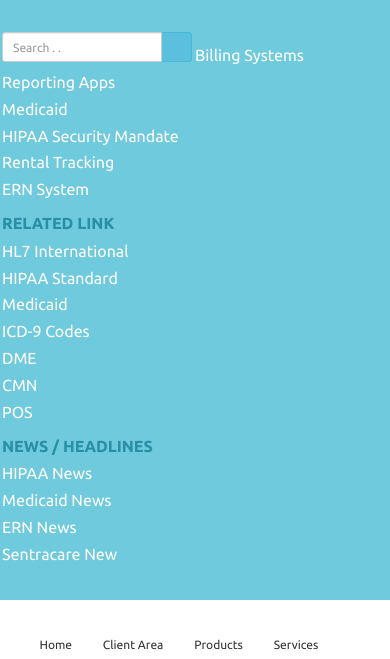
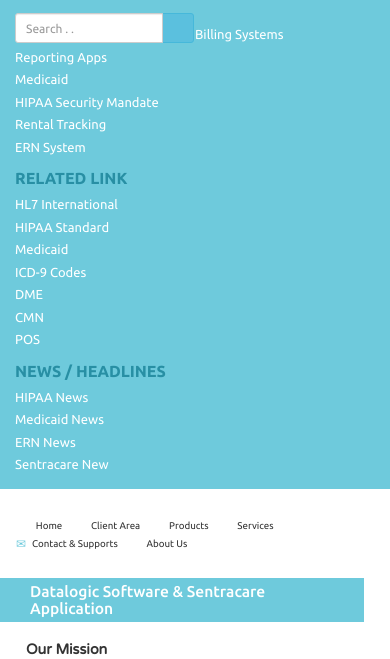
Before and after one commit to riyaden/dmerc, a PHP site: page / in a window 390 px wide; the page is wider, and only the part inside the window is pictured. Shown: the top 659 px of that part. Run offline with PHP 8.4, Linux system fonts and the light colour scheme; some web fonts are replaced.

Commit message:
Add files via upload

```diff
--- a/css/style.css
+++ b/css/style.css
@@ -4,7 +4,7 @@ ul, ol {margin: 0; padding:0;}
 p {margin: 0;}
 html, body{
   font-family: 'Ubuntu', sans-serif;
-  font-size: 100%;
+  font-size: 13px;
   background: #ffffff;
 }
 body a{
@@ -164,7 +164,7 @@ address span{
   display:inline-block;
 }
 .details_header ul li a{
-  padding:0 1em;
+  padding:0 3px;
   color:#333;
 }
 .details_header ul li a:hover{
@@ -313,7 +313,7 @@ h3.clr3{
 }
 @media (max-width: 1024px){
   .sidebar {
-    padding: 2em 17px;
+    padding: 1em 30px;
     width:20%;
   }
   .sidebar h1 {
```
